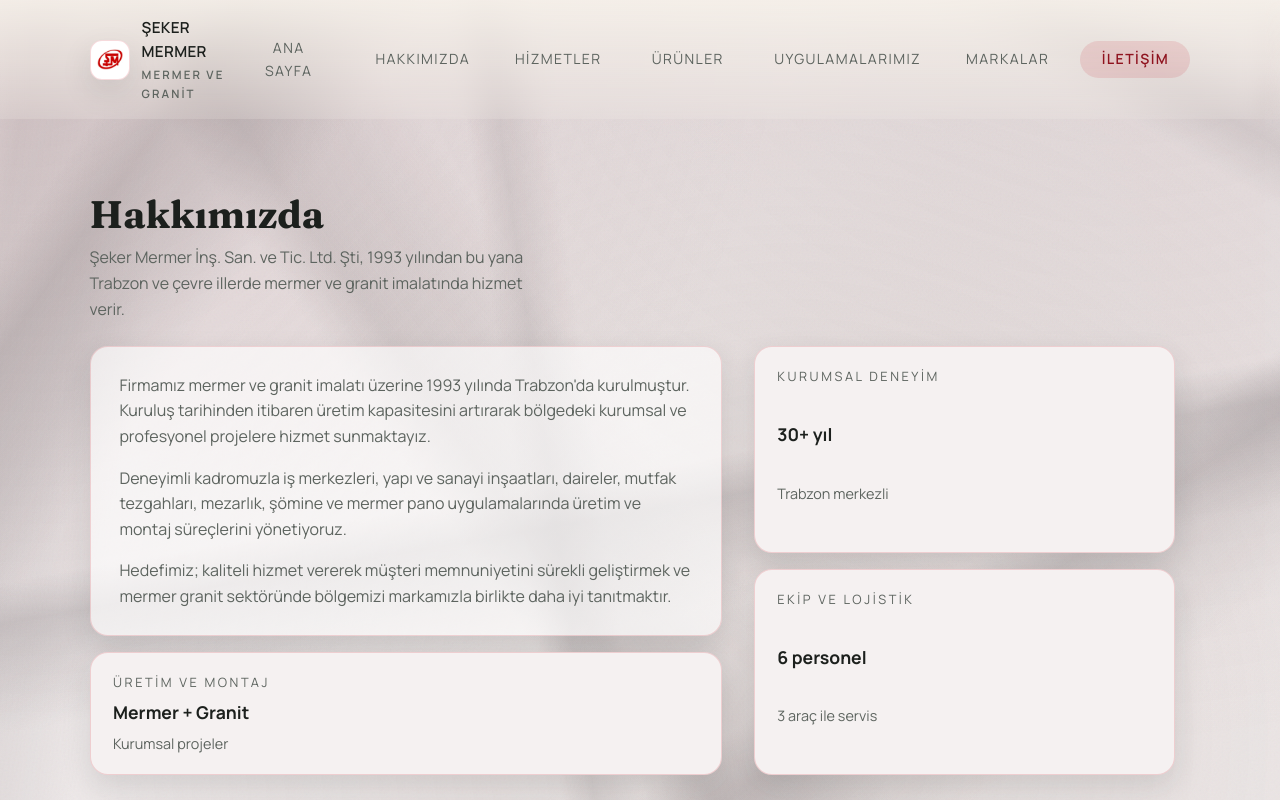
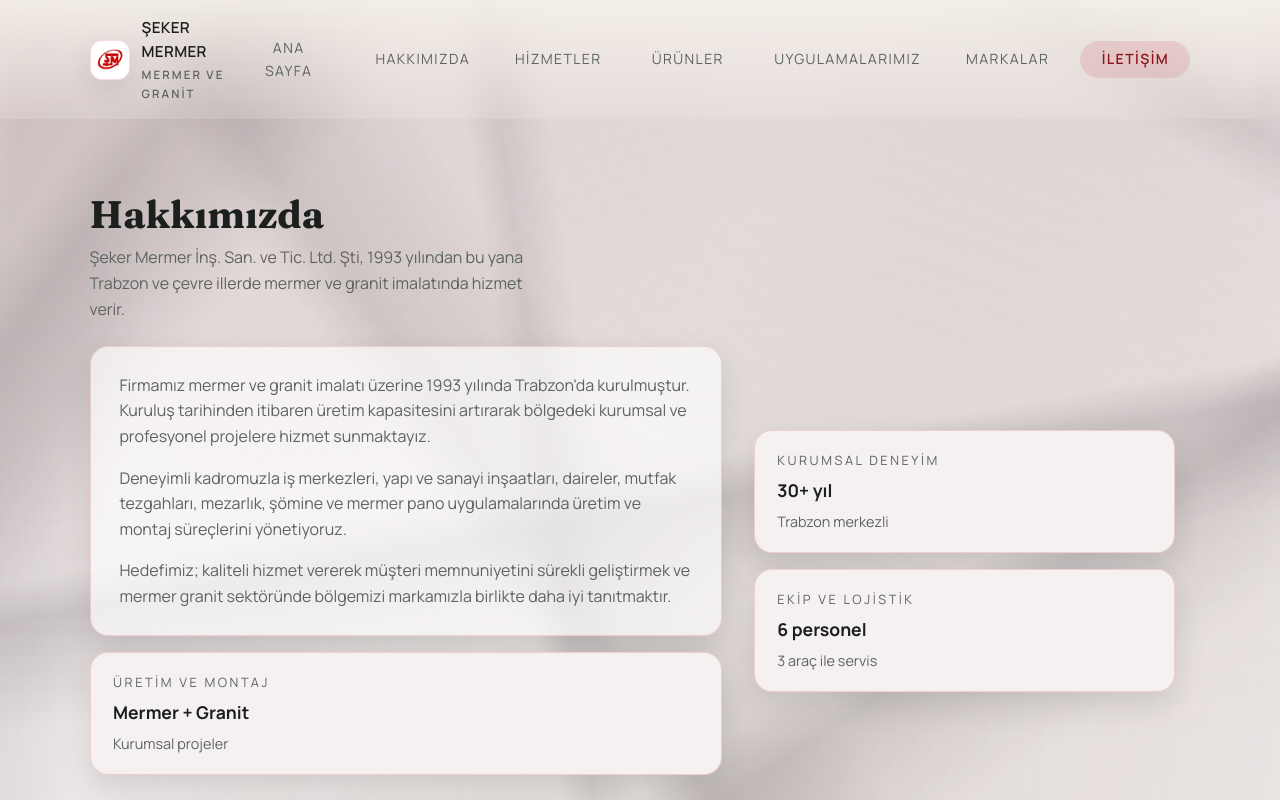
Before and after one commit to ahmetesreff/seker-site, a Nuxt app: page /hakkimizda in a window 1280 px wide. Shown: the top 800 px of the page. Built offline with nearby package versions, Linux system fonts and the light colour scheme.

Commit message:
fix: hakkımızda sol-sağ yükseklik eşitle ve içerik ortala

```diff
--- a/assets/main.css
+++ b/assets/main.css
@@ -516,6 +516,7 @@ img {
   display: flex;
   flex-direction: column;
   gap: 1rem;
+  justify-content: center;
 }
 
 .about-text {
@@ -543,7 +544,7 @@ img {
 .about-panel {
   display: grid;
   gap: 1rem;
-  grid-template-rows: repeat(2, 1fr);
+  align-content: center;
 }
 
 .about-card {
```
